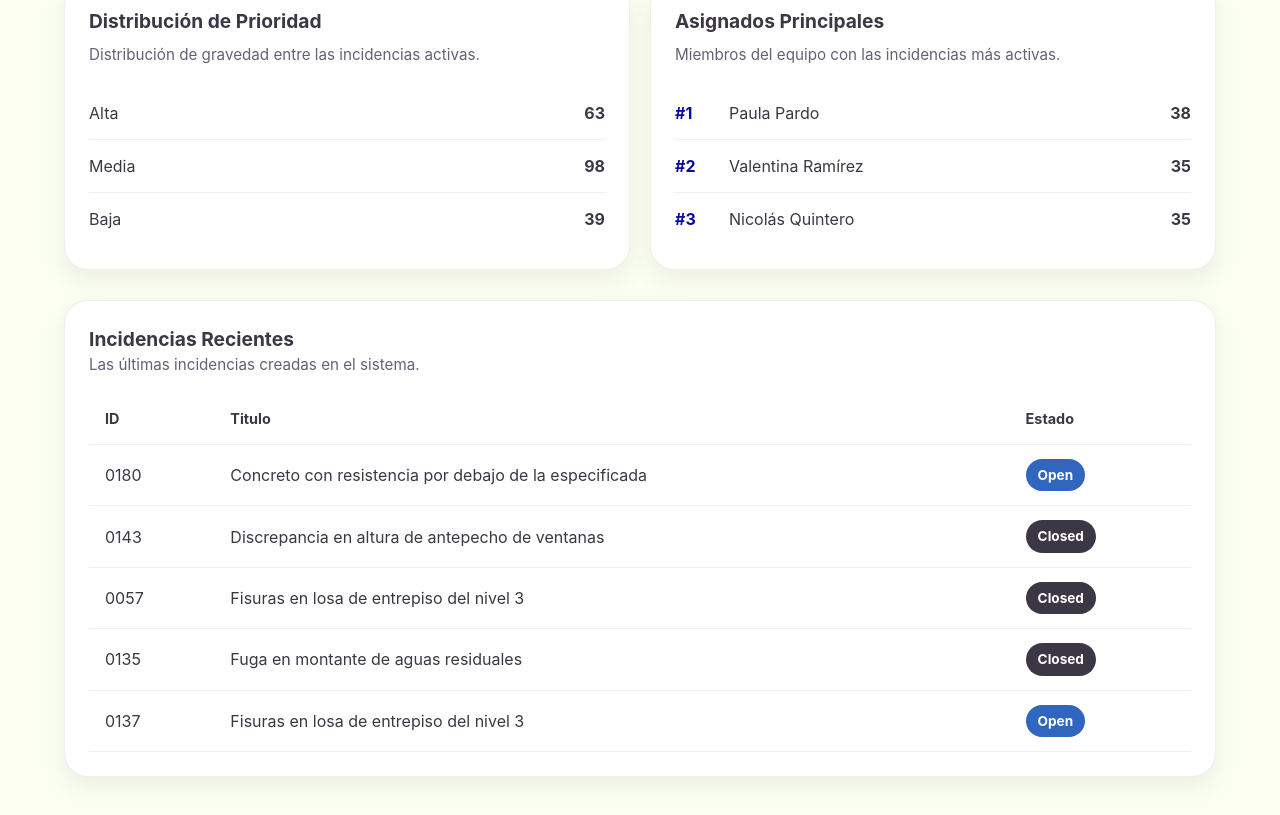
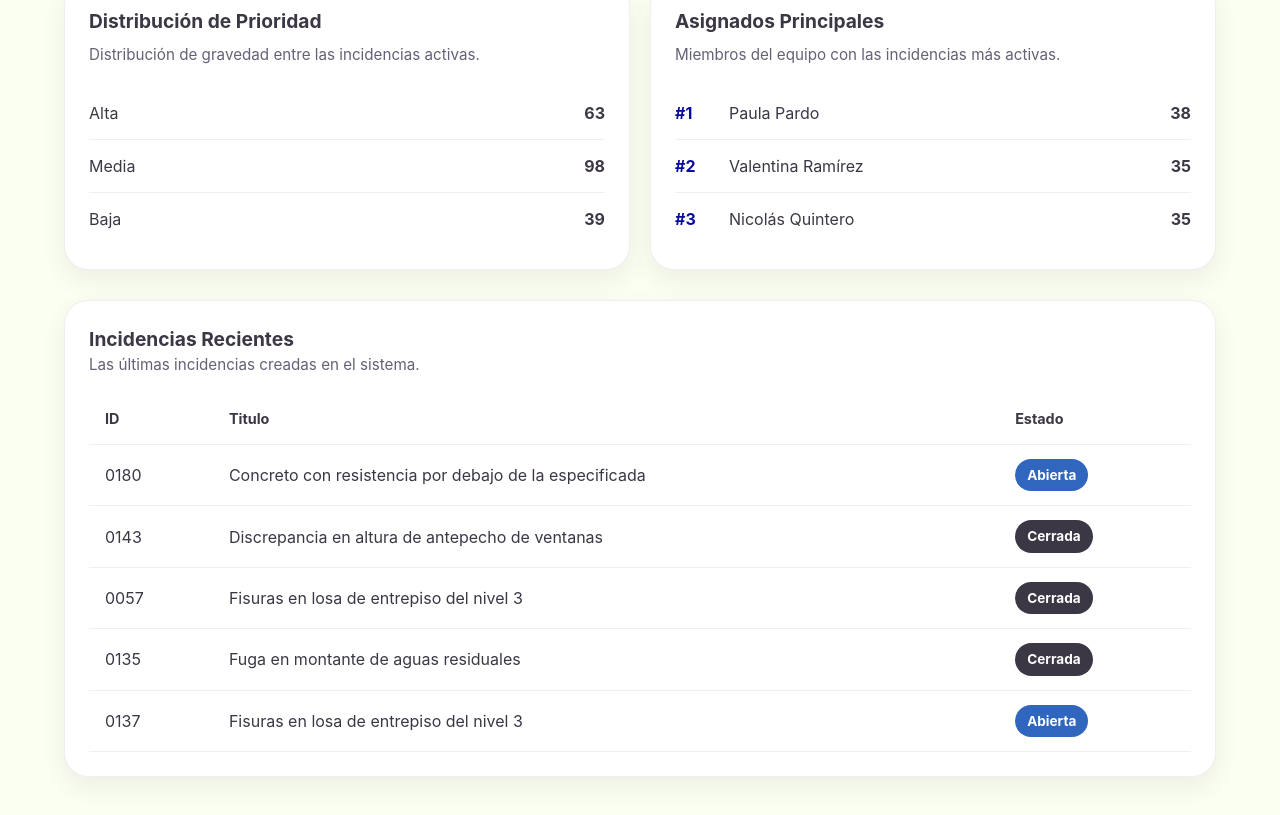
Before and after one commit to Lictro/incidents-map, a Next.js app: page / in a window 1280 px wide. Shown: the part 490-1305 px from the top of the page. Built offline with nearby package versions, Linux system fonts and the light colour scheme.

Commit message:
Add new status colors

```diff
--- a/src/components/Dashboard/RecentIssuesTable/RecentIssuesTable.module.scss
+++ b/src/components/Dashboard/RecentIssuesTable/RecentIssuesTable.module.scss
@@ -73,6 +73,10 @@ tbody tr:hover {
   background: #3c3744;
 }
 
+.on_pause {
+  background: #d68b30;
+}
+
 .emptyState {
   padding: 24px 0;
   color: var(--text-muted);
--- a/src/components/Dashboard/RecentIssuesTable/RecentIssuesTable.tsx
+++ b/src/components/Dashboard/RecentIssuesTable/RecentIssuesTable.tsx
@@ -11,6 +11,20 @@ export default function RecentIssuesTable({ incidents }: Props) {
         new Date(b.createdAt).getTime() - new Date(a.createdAt).getTime(),
     )
     .slice(0, 5);
+
+
+  const statusText = (status: string) => {
+    switch (status) {
+      case "open":
+        return "Abierta";
+      case "closed":
+        return "Cerrada";
+      case "on_pause":
+        return "En Pausa";
+      default:
+        return status;
+    }
+  }
 
   return (
     <div className={`${styles.card} surface-card`}>
@@ -48,7 +62,7 @@ export default function RecentIssuesTable({ incidents }: Props) {
                       styles[incident.status] ?? ""
                     }`}
                   >
-                    {incident.status}
+                    {statusText(incident.status)}
                   </span>
                 </td>
               </tr>
```
